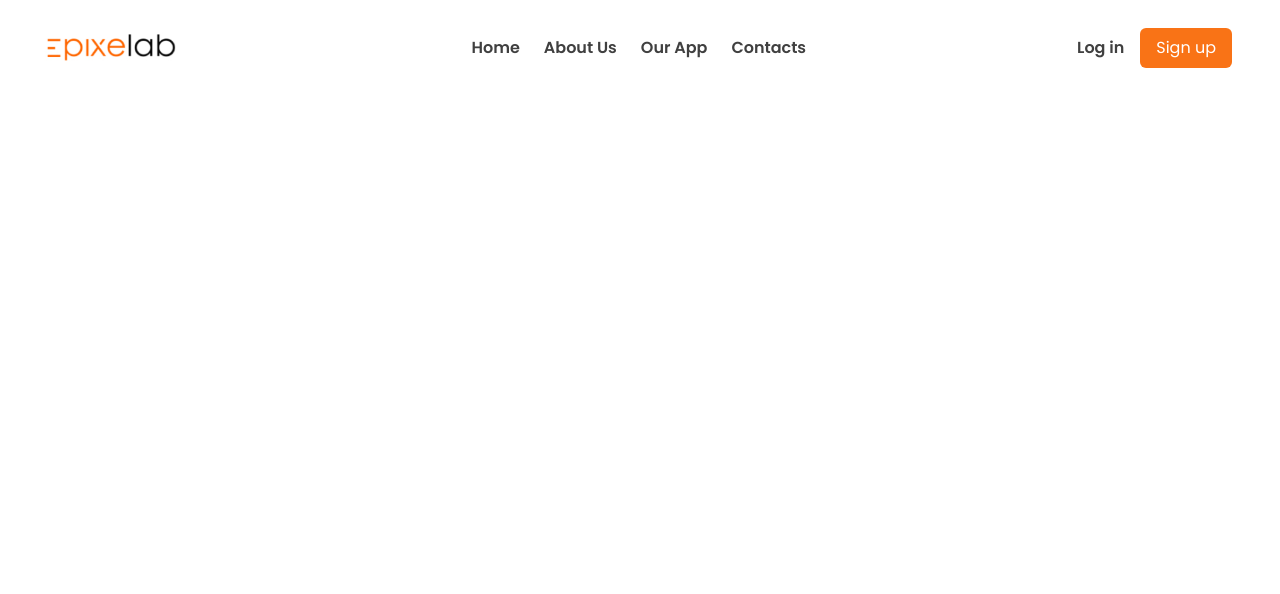
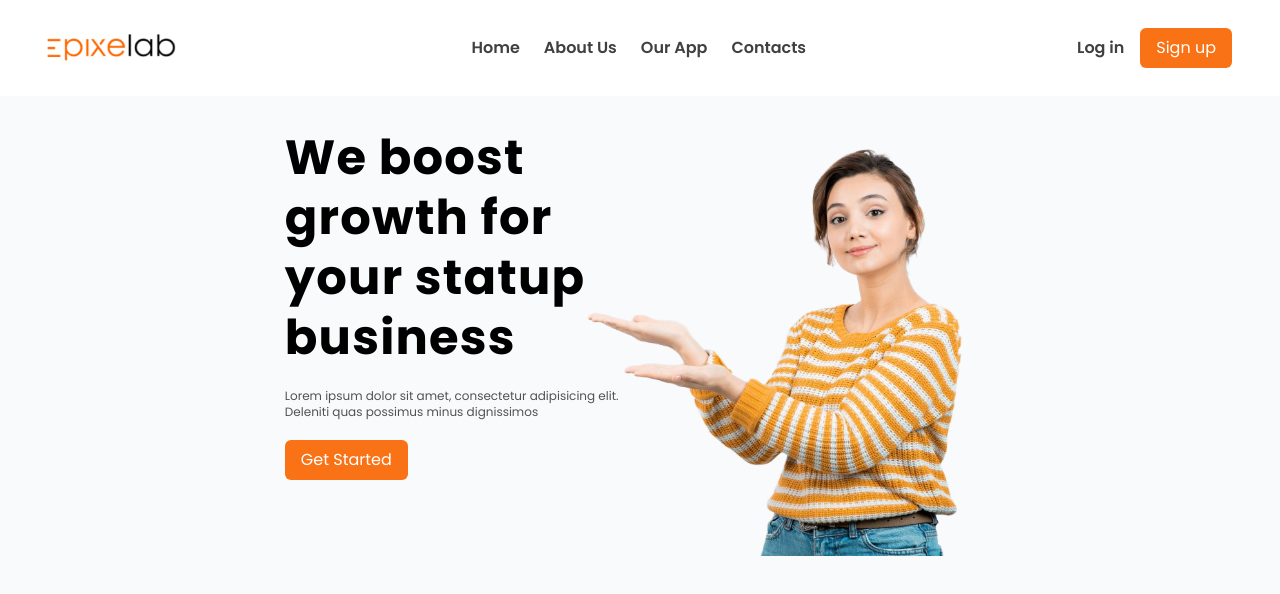
Before and after one commit to the-coder-sachin/pixelab-frontend, a React (Vite) app: page / in a window 1280 px wide. Shown: the top 594 px of the page. Built offline with nearby package versions, Linux system fonts and the light colour scheme.

Commit message:
add hero section

```diff
--- a/index.html
+++ b/index.html
@@ -7,7 +7,7 @@
     <title>Vite + React</title>
   </head>
   <body>
-    <div id="root" class="poppins-regular"></div>
+    <div id="root" ></div>
     <script type="module" src="/src/main.jsx"></script>
   </body>
 </html>
--- a/src/App.jsx
+++ b/src/App.jsx
@@ -1,10 +1,12 @@
 import React from 'react'
 import Navbar from './components/Navbar'
+import HeroSection from './components/sections/HeroSection'
 
 const App = () => {
   return (
     <>
     <Navbar/>
+    <HeroSection/>
     </>
   )
 }
--- a/src/assets/assets.js
+++ b/src/assets/assets.js
@@ -1,4 +1,8 @@
 import logo from './px-logo.png'
+import heroBg from './hero-bg.png'
 
+export {
+    logo,
+    heroBg
 
-export {logo}
+}
--- /dev/null
+++ b/src/components/sections/HeroSection.jsx
@@ -0,0 +1,30 @@
+import React from 'react'
+import { heroBg } from '../../assets/assets'
+
+const HeroSection = () => {
+  return (
+    <>
+      <section className="flex w-full px-12 h-[100vh] bg-slate-50">
+        <div className="left flex flex-1 justify-end">
+          <div className="container w-[60%] flex flex-col gap-5 justify-start items-start mt-8">
+            <h1 className="text-5xl font-bold poppins-regular tracking-wide leading-tight">
+              We boost growth for your statup business
+            </h1>
+            <p className='text-xs text-neutral-600'>
+              Lorem ipsum dolor sit amet, consectetur adipisicing elit. Deleniti
+              quas possimus minus dignissimos
+            </p>
+            <button className="py-2 px-4 text-white rounded-md bg-orange-500 hover:bg-orange-600">
+              Get Started
+            </button>
+          </div>
+        </div>
+        <div className="right flex-1 relative">
+          <img src={heroBg} alt="hero" className="h-[460px] object-cover absolute top-0 left-[-250px]" />
+        </div>
+      </section>
+    </>
+  );
+}
+
+export default HeroSection
--- a/src/index.css
+++ b/src/index.css
@@ -3,8 +3,7 @@
 @tailwind components;
 @tailwind utilities;
 
-.poppins-regular {
+
+*{
   font-family: "Poppins", serif;
-  font-weight: 400;
-  font-style: normal;
 }
```
Also changed, not shown: src/assets/hero-bg.png (added).
